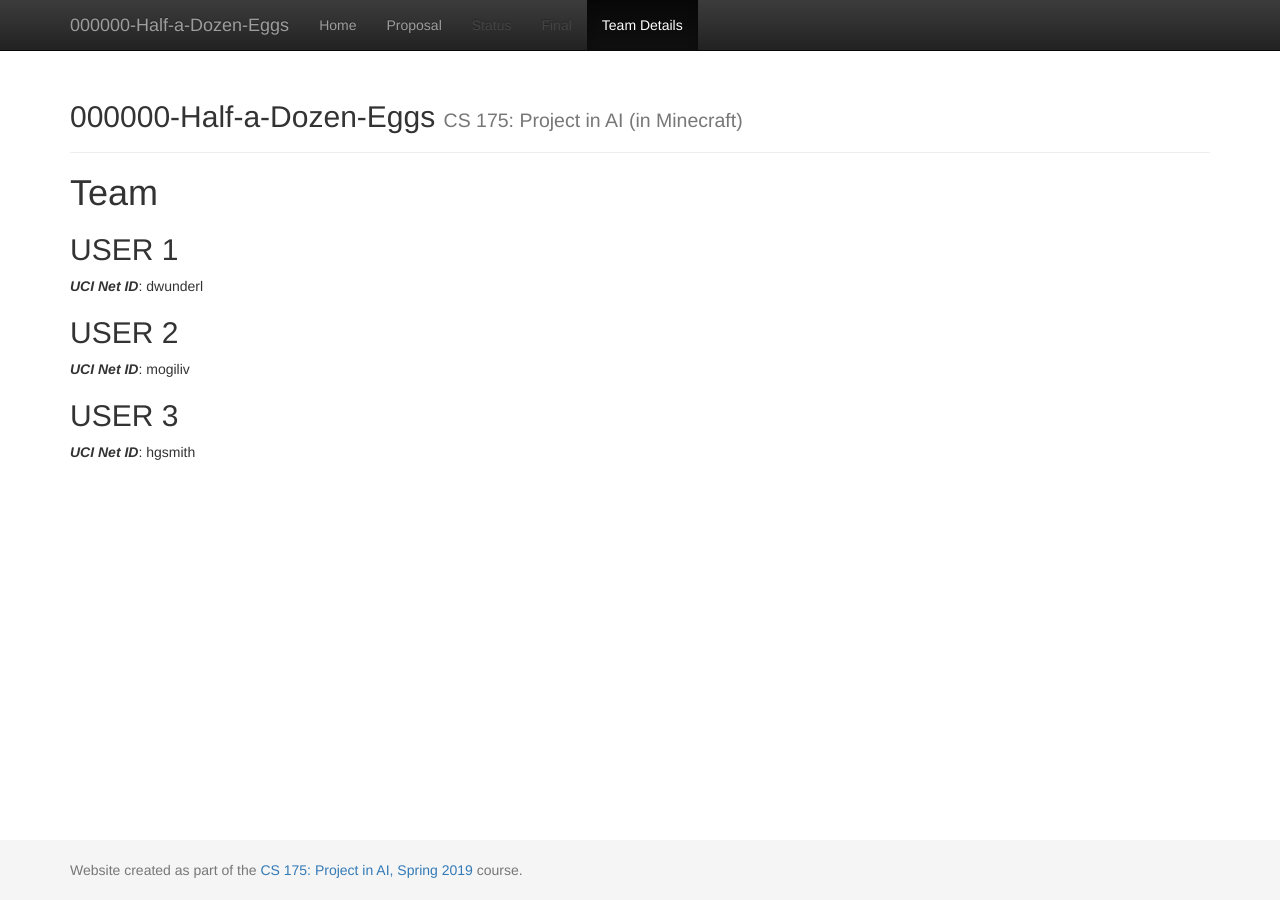
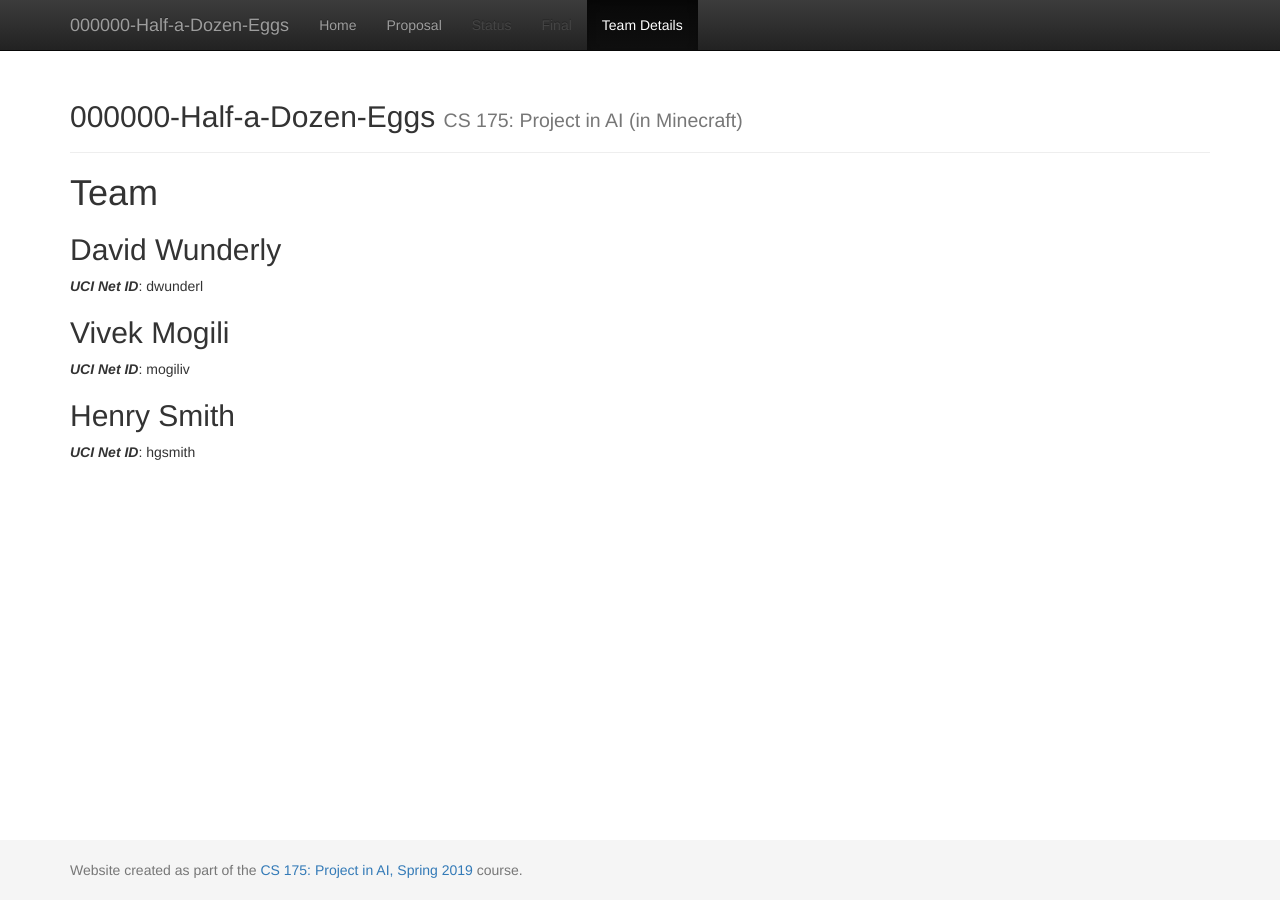
Before and after one commit to dwunderly/000000-Half-a-Dozen-Eggs, a Jekyll site: the page built from docs/team.md, in a window 1280 px wide. Built offline with Jekyll 4.4.1, drawn with Linux system fonts in a browser that asks for light colours.

Commit message:
Update team.md

```diff
--- a/docs/team.md
+++ b/docs/team.md
@@ -6,11 +6,11 @@ title:  Team
 # {{ page.title }}
 
 
-## USER 1
+## David Wunderly
 ***UCI Net ID***: dwunderl
 
-## USER 2
+## Vivek Mogili
 ***UCI Net ID***: mogiliv
 
-## USER 3
+## Henry Smith
 ***UCI Net ID***: hgsmith
```
